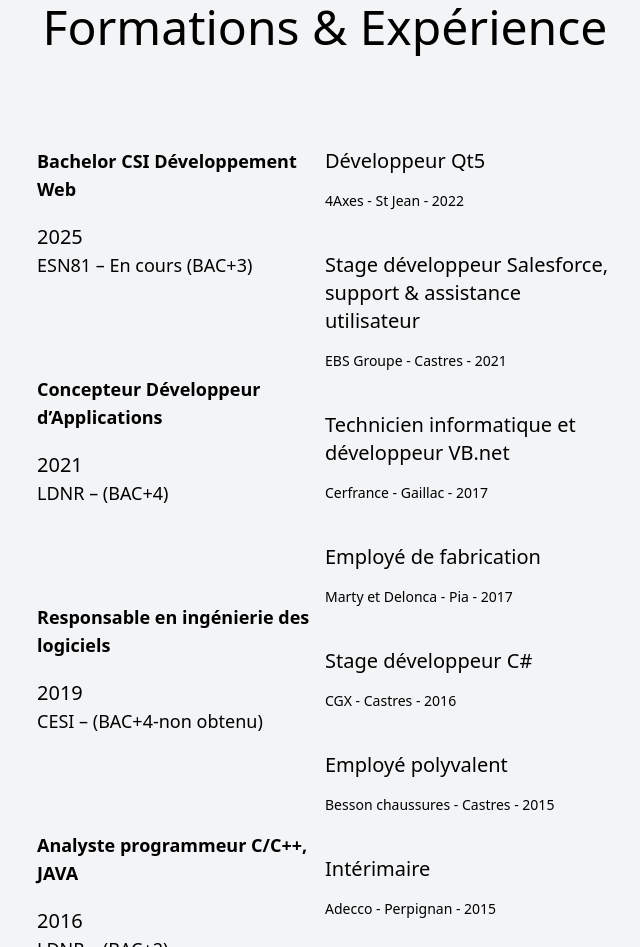
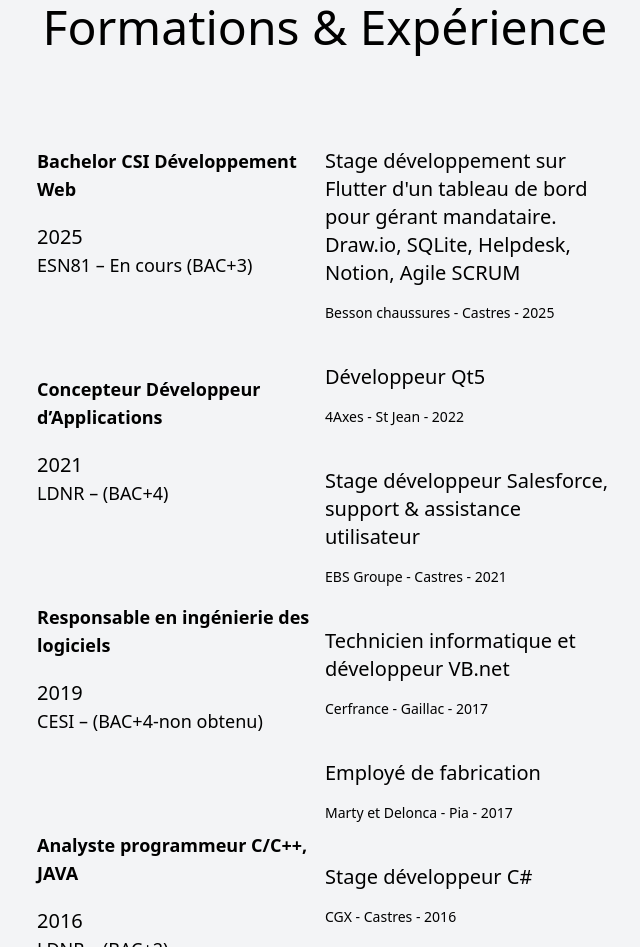
Before and after one commit to gkiThor/portfolio, a website: page index.html in a window 1280 px wide. Shown: the part 2433-3380 px from the top of the page, without its empty margins (315-955 px from the left). Drawn offline with nearby package versions, Linux system fonts and the light colour scheme.

Commit message:
xp et CV

```diff
--- a/index.html
+++ b/index.html
@@ -431,6 +431,13 @@
 
           <div class="max-w-260 mx-auto mb-10 md:max-w-full md:mx-0">
             <p class="font-lora text-xl mb-4">
+              Stage développement sur Flutter d'un tableau de bord pour gérant mandataire. Draw.io, SQLite, Helpdesk, Notion, Agile SCRUM
+            </p>
+            <p class="text-sm text-gray-dark">Besson chaussures - Castres - 2025</p>
+          </div>
+
+          <div class="max-w-260 mx-auto mb-10 md:max-w-full md:mx-0">
+            <p class="font-lora text-xl mb-4">
               Développeur Qt5
             </p>
             <p class="text-sm text-gray-dark">4Axes - St Jean - 2022</p>
```
Also changed, not shown: 1 other file.
